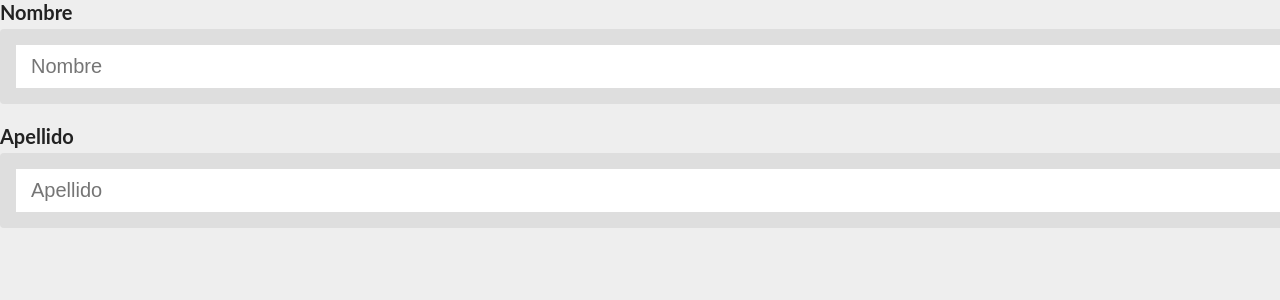
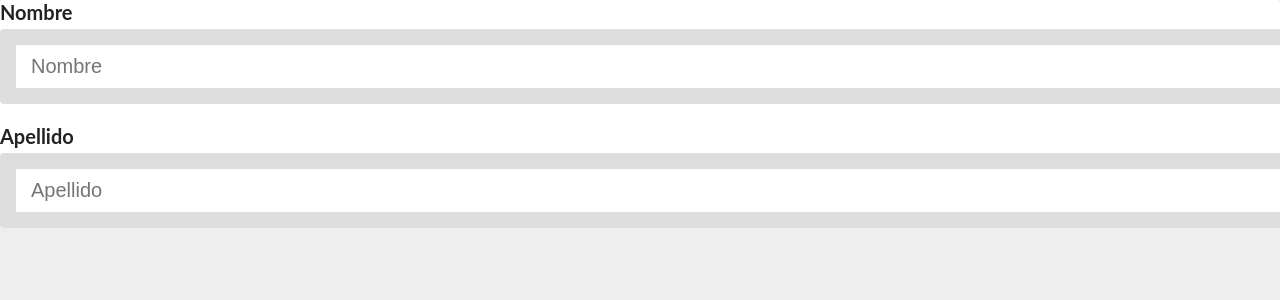
Before and after one commit to Chrisbadill/practica-gestor-usuarios, a React (Create React App) app: page / in a window 1280 px wide. Shown: the top 300 px of the page. Built offline with nearby package versions, Linux system fonts and the light colour scheme.

Commit message:
se agrego el componente Card

```diff
--- a/src/App.js
+++ b/src/App.js
@@ -1,11 +1,13 @@
 import useFormulario from "./hooks/useFormulario";
 import Input from "./components/Input";
+import Card from "./components/Card";
 
 function App() {
   const [formulario, handleChange] = useFormulario({ name: "", lastname: "" });
 
   console.log(formulario);
   return (
+    <Card>
       <form>
         <Input
           label="Nombre"
@@ -22,6 +24,7 @@
           onChange={handleChange}
         />
       </form>
+    </Card>
   );
 }
 
--- /dev/null
+++ b/src/components/Card.css
@@ -0,0 +1,5 @@
+.card{
+    background-color: #fff;
+    border-radius: 4px;
+
+}
--- /dev/null
+++ b/src/components/Card.js
@@ -0,0 +1,7 @@
+import "./Card.css";
+
+const Card = ({ children }) => {
+  return <div className="card">{children}</div>;
+};
+
+export default Card;
```
Lines whose indentation alone changed are shown as unchanged.
